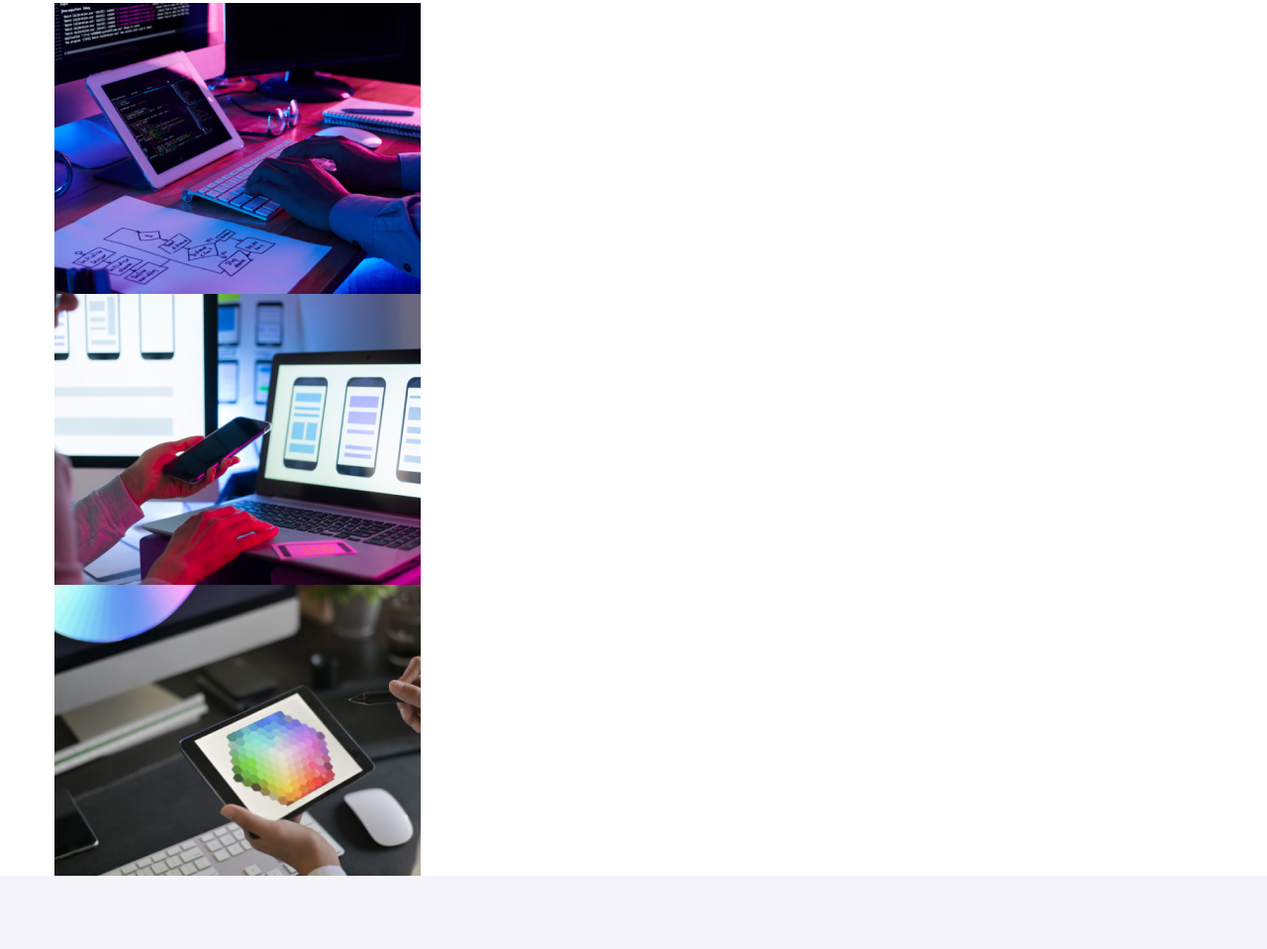
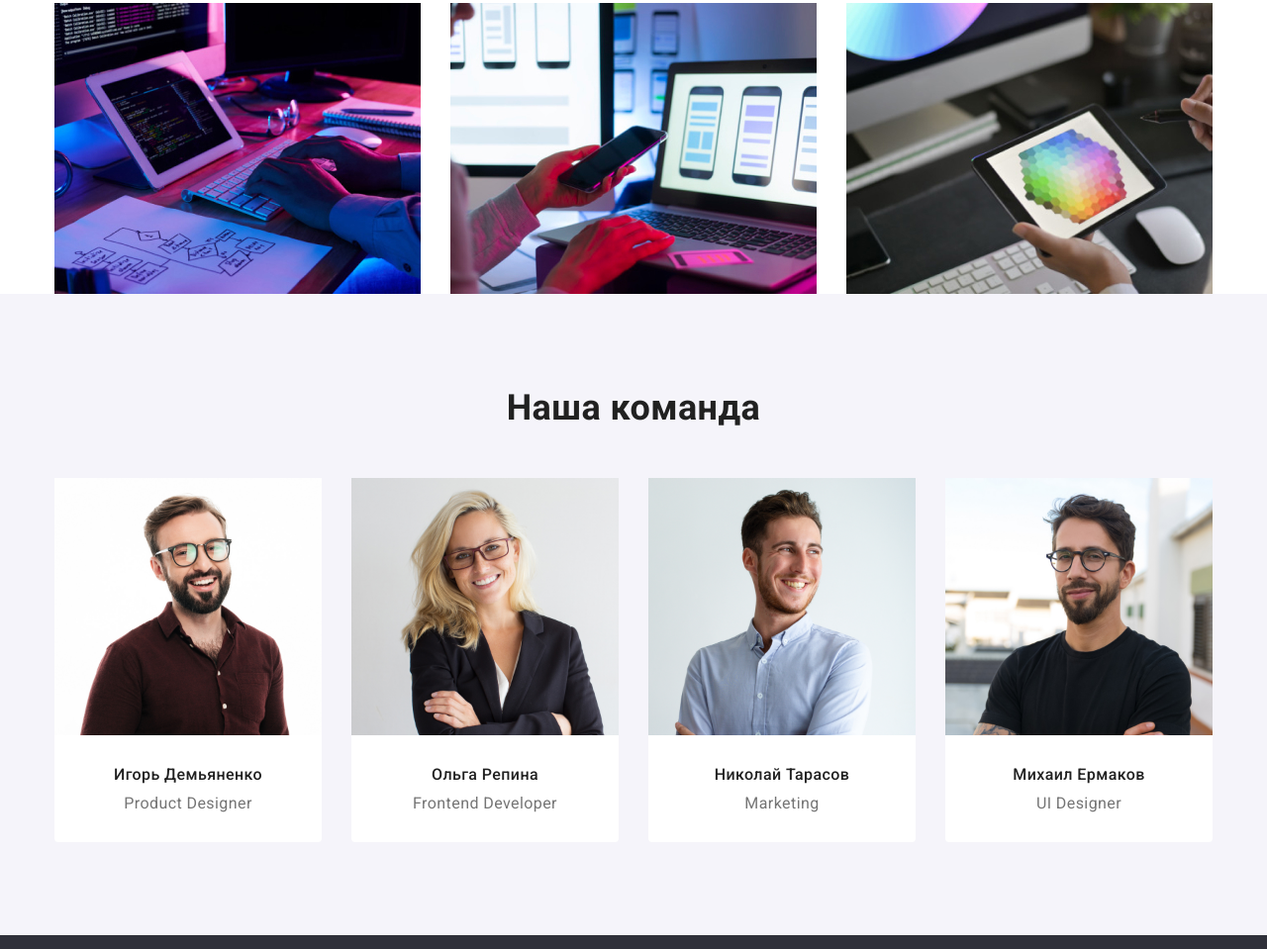
Before and after one commit to llomaka/goit-markup-hw-03, a plain HTML site: page index.html in a window 1280 px wide. Shown: the part 601-1560 px from the top of the page at 99% size. Drawn offline with nearby package versions, Linux system fonts and the light colour scheme.

Commit message:
Додано властивості flexbox кнопкам фільтра Портфолио

```diff
--- a/css/styles.css
+++ b/css/styles.css
@@ -10,6 +10,7 @@
   --background-color-light: #f5f4fa;
   --primary-header-color: #ffffff;
   --header-border-color: #ececec;
+  --grid-border-color: #eeeeee;
   --logo-color: #000000;
   --footer-logo-color: #ffffff;
   --footer-contatcs-color: rgba(255, 255, 255, 0.6);
@@ -67,6 +68,15 @@
   padding-bottom: 94px;
 }
 
+.section-title {
+  margin-top: 0px;
+  margin-bottom: 50px;
+
+  font-size: 36px;
+  line-height: 1.17;
+  text-align: center;
+}
+
 .team-image,
 .portfolio-image,
 .about-image {
@@ -118,6 +128,7 @@
 
 .header-contacts-link {
   text-decoration: none;
+  padding: 32px 0px;
 
   color: var(--secondary-text-color);
 }
@@ -192,16 +203,6 @@
   background-color: var(--hero-btn-accent-color);
 }
 
-/* Типовий розділ */
-
-.section-title {
-  margin-top: 0px;
-  margin-bottom: 50px;
-
-  font-size: 36px;
-  line-height: 1.17;
-}
-
 /* Розділ Особенности */
 
 .features-list {
@@ -229,14 +230,38 @@
 
 /* Розділ Чем мы занимаемся */
 
+.about-list {
+  display: flex;
+}
+
+.about-list-item:not(:last-child) {
+  margin-right: 30px;
+}
+
 /* Розділ Наша команда */
 
 .team {
   background-color: var(--background-color-light);
 }
 
+.team-list {
+  display: flex;
+}
+
+.team-item:not(:last-child) {
+  margin-right: 30px;
+}
+
+.team-item {
+  text-align: center;
+  border-radius: 0px 0px 4px 4px;
+
+  background-color: var(--white-color);
+}
+
 .team-image {
   margin-bottom: 30px;
+  border-radius: 0px;
 }
 
 .team-name {
@@ -250,6 +275,7 @@
 
 .team-position {
   margin: 0px;
+  padding-bottom: 30px;
 
   font-size: 16px;
   line-height: 1.19;
@@ -304,7 +330,6 @@
   display: inline-block;
   padding: 6px 22px;
   border-color: transparent;
-  height: 38px;
 
   font-family: inherit;
   font-size: 16px;
@@ -323,8 +348,17 @@
   cursor: pointer;
 }
 
+.btn-list-item:not(:last-child) {
+  margin-right: 8px;
+}
+
 .btn-items {
   margin-bottom: 50px;
+}
+
+.btn-items {
+  display: flex;
+  justify-content: center;
 }
 
 .portfolio-list {
@@ -334,6 +368,7 @@
 
 .portfolio-item {
   width: calc((100% - 2 * 30px) / 3);
+  border: 1px solid var(--grid-border-color);
 }
 
 .portfolio-item:not(:nth-child(3n)) {
@@ -350,6 +385,10 @@
 
 .portfolio-image {
   margin-bottom: 20px;
+}
+
+.portfolio-caption {
+  padding: 20px 24px;
 }
 
 .portfolio-name {
--- a/index.html
+++ b/index.html
@@ -134,8 +134,8 @@
       <section class="team section-top-bottom">
         <div class="container">
           <h2 class="section-title">Наша команда</h2>
-          <ul class="list">
-            <li>
+          <ul class="team-list list">
+            <li class="team-item">
               <img
                 class="team-image"
                 src="./images/IhorDemyanenko.jpg"
@@ -145,7 +145,7 @@
               <h3 class="team-name">Игорь Демьяненко</h3>
               <p class="team-position" lang="en">Product Designer</p>
             </li>
-            <li>
+            <li class="team-item">
               <img
                 class="team-image"
                 src="./images/OlhaRepina.jpg"
@@ -155,7 +155,7 @@
               <h3 class="team-name">Ольга Репина</h3>
               <p class="team-position" lang="en">Frontend Developer</p>
             </li>
-            <li>
+            <li class="team-item">
               <img
                 class="team-image"
                 src="./images/NikolayTarasov.jpg"
@@ -165,7 +165,7 @@
               <h3 class="team-name">Николай Тарасов</h3>
               <p class="team-position" lang="en">Marketing</p>
             </li>
-            <li>
+            <li class="team-item">
               <img
                 class="team-image"
                 src="./images/MikhailErmakov.jpg"
```
Also changed, not shown: portfolio.html (+26 -6 lines).
